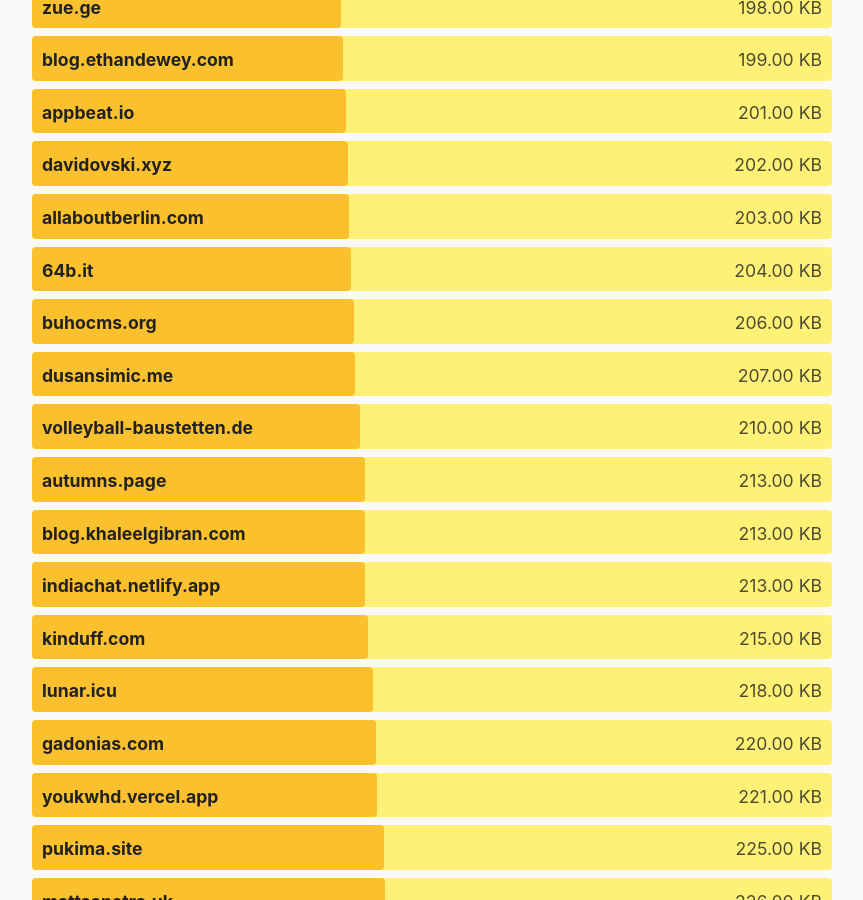
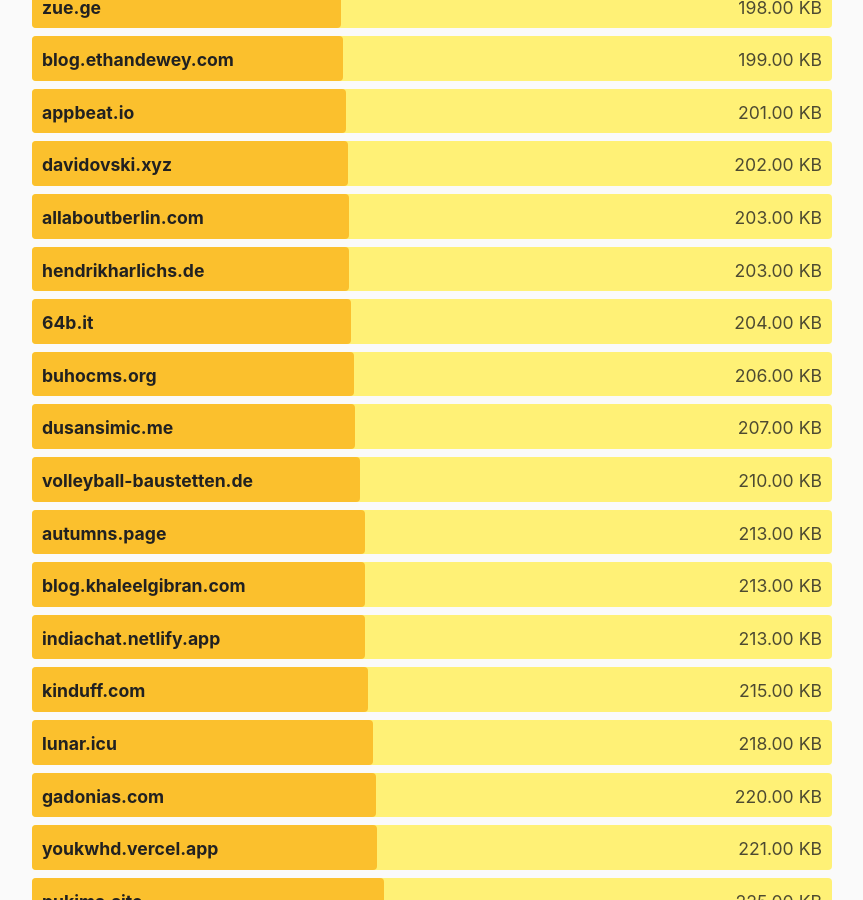
Before and after one commit to kevquirk/512kb.club, a Jekyll site: the page built from index.md, in a window 1280 px wide and 900 px high, scrolled down 27627 px. Shown: the whole window, without its empty margins (208-1071 px from the left). Built offline with Jekyll 4.4.1, drawn with Linux system fonts in a browser that asks for light colours.

Commit message:
Add hendrikharlichs.de

```diff
--- a/_data/sites.yml
+++ b/_data/sites.yml
@@ -1322,6 +1322,11 @@
   url: https://healthchecks.io/
   size: 435
   last_checked: 2023-02-18
+
+- domain: hendrikharlichs.de
+  url: https://hendrikharlichs.de/
+  size: 203
+  last_checked: 2023-09-26
 
 - domain: her.esy.fun
   url: https://her.esy.fun/
@@ -3097,7 +3102,6 @@
   size: 364
   last_checked: 2023-04-19
 
-
 - domain: webmusic.pages.dev
   url: https://webmusic.pages.dev/
   size: 505
```
